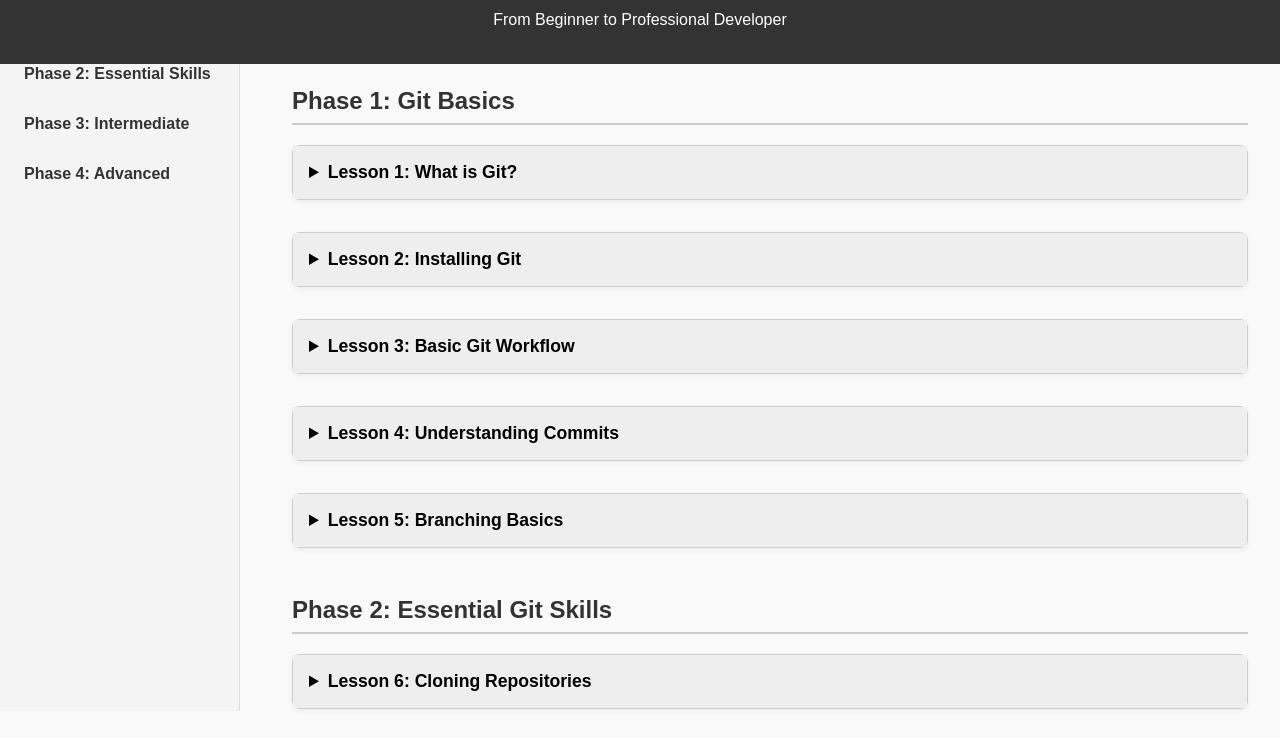
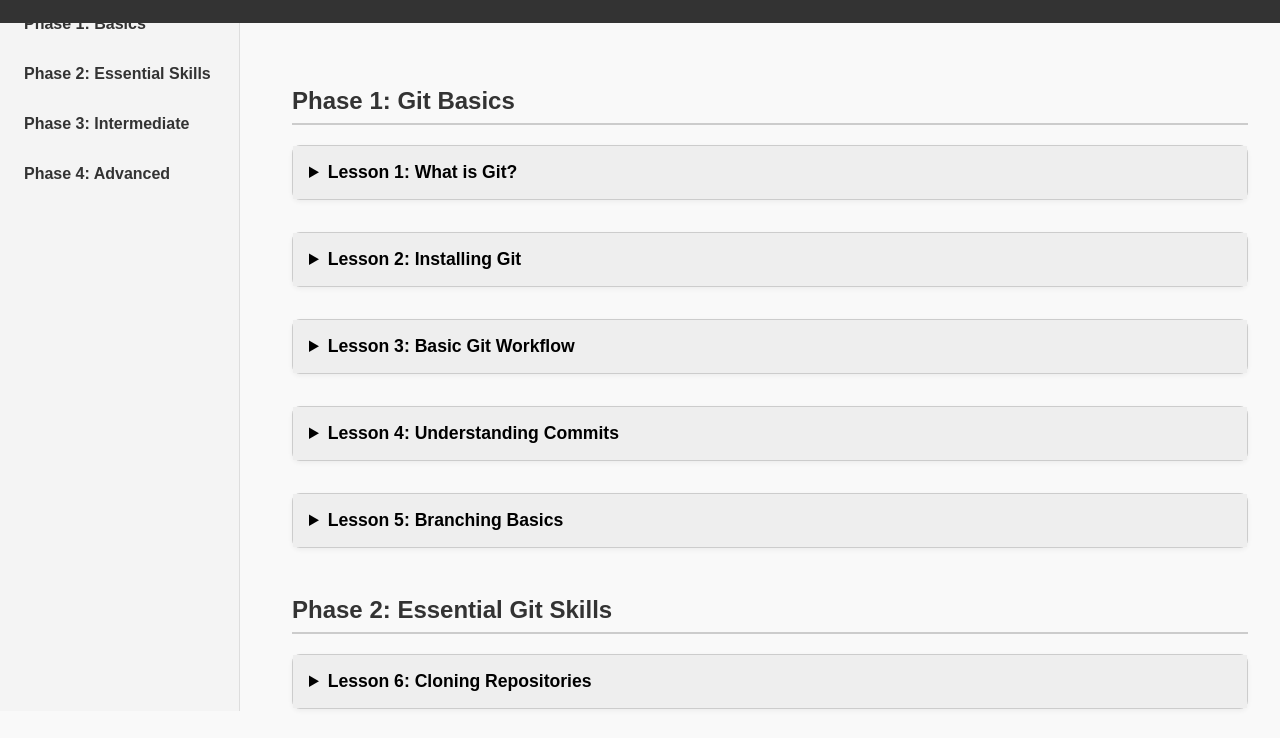
Before and after one commit to VrushabBayas/git-notes, a plain HTML site: page index.html in a window 1280 px wide. Shown: the part 89-827 px from the top of the page. Drawn offline with Linux system fonts and the light colour scheme.

Commit message:
updated header

```diff
--- a/index.html
+++ b/index.html
@@ -9,7 +9,6 @@
   <body>
     <header>
       <h1>Git Learning Guide</h1>
-      <p>From Beginner to Professional Developer</p>
     </header>
 
     <nav class="sidebar">
```
